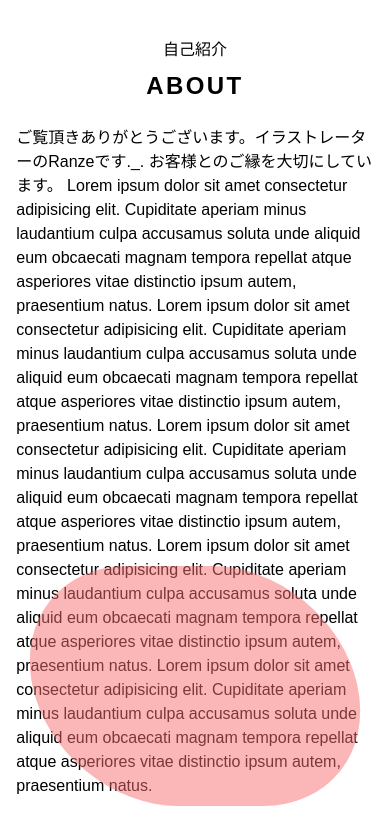
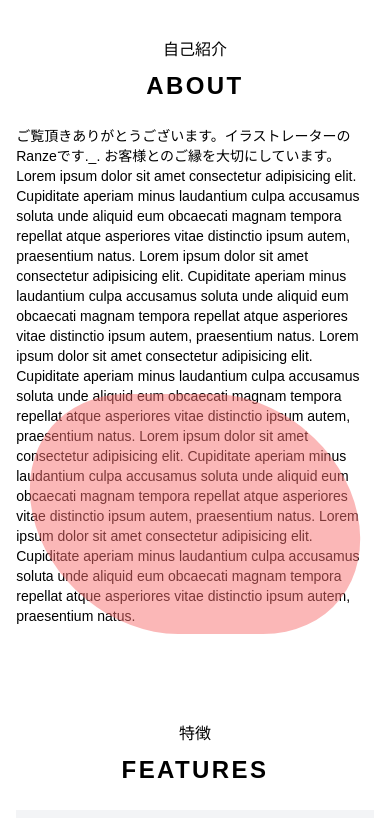
Before and after one commit to mayone-du/ranze-hp, a Next.js app: page / in a window 390 px wide. Shown: the part 846-1664 px from the top of the page. Built offline with nearby package versions, Linux system fonts and the light colour scheme.

Commit message:
update pages and test-create ItemWrapper.tsx

```diff
--- a/src/components/separate/Estimate.tsx
+++ b/src/components/separate/Estimate.tsx
@@ -4,10 +4,12 @@ const Estimate: React.VFC = () => {
   return (
     <>
       <div className="bg-gray-100">
-        <h3>見積もりシート</h3>
+        <h3 className="text-2xl">見積もりシミュレーター</h3>
         <div>
+          <Button variant="outlined">LINEスタンプ</Button>
+          <Button variant="outlined">LINE絵文字</Button>
           <Button variant="outlined">イラスト</Button>
-          <Button variant="outlined">LINEスタンプ</Button>
+          <Button variant="outlined">SNSアイコン</Button>
           <Button variant="outlined">名刺</Button>
         </div>
         <table>
--- a/src/components/shared/BreadCrumb.tsx
+++ b/src/components/shared/BreadCrumb.tsx
@@ -1,11 +1,15 @@
 import Link from "next/link";
 import { Home, ArrowForwardIos } from "@material-ui/icons";
 
-const BreadCrumb: React.VFC<{ currentPage: string }> = ({ currentPage }) => {
+const BreadCrumb: React.VFC<{ currentPage: string; parentPage?: string, parentPath?: string }> = ({
+  currentPage,
+  parentPage,
+  parentPath
+}) => {
   return (
     <>
       <ol className="absolute top-24 left-0 w-screen flex items-center">
-        <li className="ml-12 mr-4 ">
+        <li className="ml-12 mr-4">
           <Link href={"/"}>
             <a className="flex items-center text-blue-500">
               <Home />
@@ -13,10 +17,27 @@ const BreadCrumb: React.VFC<{ currentPage: string }> = ({ currentPage }) => {
             </a>
           </Link>
         </li>
+
         <li className="flex items-center">
           <ArrowForwardIos fontSize="small" />
         </li>
-        <li className="mx-4">{currentPage}</li>
+
+        {parentPage === undefined ? (
+          ""
+        ) : (
+          <>
+            <li className="mx-4">
+              <Link href={parentPath}>
+                <a className="flex items-center text-blue-500">{parentPage}</a>
+              </Link>
+            </li>
+            <li className="flex items-center">
+              <ArrowForwardIos fontSize="small" />
+            </li>
+          </>
+        )}
+
+        <li className="flex items-center mx-4">{currentPage}</li>
       </ol>
     </>
   );
--- /dev/null
+++ b/src/components/shared/ItemWrapper.tsx
@@ -0,0 +1,14 @@
+const ItemWrapper: React.FC<{ children: any, className?: string }> = ({ children, className }) => {
+  return (
+    <>
+    {/* row */}
+      <div className="flex w-11/12 mx-auto">
+
+        {/* col */}
+        <div className="lg:mx-4 my-4 lg:w-screen"></div>
+      </div>
+    </>
+  );
+};
+
+export { ItemWrapper };
--- a/src/components/shared/layout/Header.tsx
+++ b/src/components/shared/layout/Header.tsx
@@ -82,7 +82,7 @@ const Header: React.VFC<{ isActivePage: string }> = ({ isActivePage }) => {
             </li>
           </ul>
         </nav>
-        {/* ↓ハンバーガーメニューのトリガー */}
+
         <div className="block lg:hidden">
           <Button onClick={handleToggleClick} variant="outlined" size="medium">
             {isMenuActive ? (
@@ -92,6 +92,7 @@ const Header: React.VFC<{ isActivePage: string }> = ({ isActivePage }) => {
             )}
           </Button>
         </div>
+
         <ul
           className={`${
             isMenuActive
--- a/src/pages/index.tsx
+++ b/src/pages/index.tsx
@@ -38,32 +38,30 @@ const Home: React.VFC = () => {
               ABOUT
             </h2>
             <div className="flex w-11/12 mx-auto">
-              <div className="lg:mx-4 w-screen">
-                <p className="my-4">
-                  ご覧頂きありがとうございます。イラストレーターのRanzeです._.
-                  お客様とのご縁を大切にしています。 Lorem ipsum dolor sit amet
-                  consectetur adipisicing elit. Cupiditate aperiam minus
-                  laudantium culpa accusamus soluta unde aliquid eum obcaecati
-                  magnam tempora repellat atque asperiores vitae distinctio
-                  ipsum autem, praesentium natus. Lorem ipsum dolor sit amet
-                  consectetur adipisicing elit. Cupiditate aperiam minus
-                  laudantium culpa accusamus soluta unde aliquid eum obcaecati
-                  magnam tempora repellat atque asperiores vitae distinctio
-                  ipsum autem, praesentium natus. Lorem ipsum dolor sit amet
-                  consectetur adipisicing elit. Cupiditate aperiam minus
-                  laudantium culpa accusamus soluta unde aliquid eum obcaecati
-                  magnam tempora repellat atque asperiores vitae distinctio
-                  ipsum autem, praesentium natus. Lorem ipsum dolor sit amet
-                  consectetur adipisicing elit. Cupiditate aperiam minus
-                  laudantium culpa accusamus soluta unde aliquid eum obcaecati
-                  magnam tempora repellat atque asperiores vitae distinctio
-                  ipsum autem, praesentium natus. Lorem ipsum dolor sit amet
-                  consectetur adipisicing elit. Cupiditate aperiam minus
-                  laudantium culpa accusamus soluta unde aliquid eum obcaecati
-                  magnam tempora repellat atque asperiores vitae distinctio
-                  ipsum autem, praesentium natus.
-                </p>
-              </div>
+              <p className="lg:mx-4 my-4 lg:w-screen lg:text-base text-sm">
+                ご覧頂きありがとうございます。イラストレーターのRanzeです._.
+                お客様とのご縁を大切にしています。 Lorem ipsum dolor sit amet
+                consectetur adipisicing elit. Cupiditate aperiam minus
+                laudantium culpa accusamus soluta unde aliquid eum obcaecati
+                magnam tempora repellat atque asperiores vitae distinctio ipsum
+                autem, praesentium natus. Lorem ipsum dolor sit amet consectetur
+                adipisicing elit. Cupiditate aperiam minus laudantium culpa
+                accusamus soluta unde aliquid eum obcaecati magnam tempora
+                repellat atque asperiores vitae distinctio ipsum autem,
+                praesentium natus. Lorem ipsum dolor sit amet consectetur
+                adipisicing elit. Cupiditate aperiam minus laudantium culpa
+                accusamus soluta unde aliquid eum obcaecati magnam tempora
+                repellat atque asperiores vitae distinctio ipsum autem,
+                praesentium natus. Lorem ipsum dolor sit amet consectetur
+                adipisicing elit. Cupiditate aperiam minus laudantium culpa
+                accusamus soluta unde aliquid eum obcaecati magnam tempora
+                repellat atque asperiores vitae distinctio ipsum autem,
+                praesentium natus. Lorem ipsum dolor sit amet consectetur
+                adipisicing elit. Cupiditate aperiam minus laudantium culpa
+                accusamus soluta unde aliquid eum obcaecati magnam tempora
+                repellat atque asperiores vitae distinctio ipsum autem,
+                praesentium natus.
+              </p>
             </div>
           </section>
         </article>
@@ -76,7 +74,7 @@ const Home: React.VFC = () => {
               FEATURES
             </h2>
             <div className="lg:flex w-11/12 mx-auto">
-              <div className="bg-gray-100 lg:mx-4 lg:my-0 my-4 lg:w-screen text-center p-4">
+              <div className="bg-gray-100 lg:mx-4 my-4 lg:w-screen text-center p-4">
                 <p className="lg:text-6xl text-4xl font-bold lg:py-4 pb-4">1</p>
                 <Image src="/images/bg.jpg" width={150} height={150} />
                 <h3 className="py-4 lg:text-2xl text-xl font-bold">
@@ -86,7 +84,7 @@ const Home: React.VFC = () => {
                   ゆるくて可愛いイラストを気に入っていただけ、老若男女問わずにご使用頂いています！個数も8~40個と、お客様に合わせた制作が可能です！
                 </p>
               </div>
-              <div className="bg-gray-100 lg:mx-4 lg:my-0 my-4 lg:w-screen text-center p-4">
+              <div className="bg-gray-100 lg:mx-4 my-4 lg:w-screen text-center p-4">
                 <p className="lg:text-6xl text-4xl font-bold lg:py-4 pb-4">2</p>
                 <Image src="/images/bg.jpg" width={150} height={150} />
                 <h3 className="py-4 lg:text-2xl text-xl font-bold">
@@ -96,7 +94,7 @@ const Home: React.VFC = () => {
                   あまりに多い、または大幅すぎる場合は例外として、軽微な修正は無制限で対応致します！気を使わずにお気軽にご相談ください！
                 </p>
               </div>
-              <div className="bg-gray-100 lg:mx-4 lg:my-0 my-4 lg:w-screen text-center p-4">
+              <div className="bg-gray-100 lg:mx-4 my-4 lg:w-screen text-center p-4">
                 <p className="lg:text-6xl text-4xl font-bold lg:py-4 pb-4">3</p>
                 <Image src="/images/bg.jpg" width={150} height={150} />
                 <h3 className="py-4 lg:text-2xl text-xl font-bold">
@@ -223,7 +221,7 @@ const Home: React.VFC = () => {
               WORKS
             </h2>
             <div className="flex w-11/12 mx-auto">
-              <div className="mx-4 w-screen bg-gray-100">
+              <div className="lg:mx-4 mx-0 my-4 w-screen bg-gray-100">
                 画像をタイルで表示
               </div>
             </div>
@@ -264,7 +262,7 @@ const Home: React.VFC = () => {
                     <Star className="text-yellow-400" />
                     <span className="mx-4">5/5</span>
                   </p>
-                  <p>
+                  <p className="lg:text-base text-sm">
                     とても良かったです。とても良かったです。とても良かったです。とても良かったです。とても良かったです。とても良かったです。とても良かったです。とても良かったです。とても良かったです。とても良かったです。とても良かったです。とても良かったです。
                     とても良かったです。とても良かったです。とても良かったです。とても良かったです。とても良かったです。とても良かったです。とても良かったです。とても良かったです。とても良かったです。とても良かったです。とても良かったです。とても良かったです。
                   </p>
@@ -288,7 +286,7 @@ const Home: React.VFC = () => {
                     <Star className="text-yellow-400" />
                     <span className="mx-4">5/5</span>
                   </p>
-                  <p>
+                  <p className="lg:text-base text-sm">
                     とても良かったです。とても良かったです。とても良かったです。とても良かったです。とても良かったです。とても良かったです。とても良かったです。とても良かったです。とても良かったです。とても良かったです。とても良かったです。とても良かったです。
                     とても良かったです。とても良かったです。とても良かったです。とても良かったです。とても良かったです。とても良かったです。とても良かったです。とても良かったです。とても良かったです。とても良かったです。とても良かったです。とても良かったです。
                   </p>
@@ -312,7 +310,7 @@ const Home: React.VFC = () => {
                     <Star className="text-yellow-400" />
                     <span className="mx-4">5/5</span>
                   </p>
-                  <p>
+                  <p className="lg:text-base text-sm">
                     とても良かったです。とても良かったです。とても良かったです。とても良かったです。とても良かったです。とても良かったです。とても良かったです。とても良かったです。とても良かったです。とても良かったです。とても良かったです。とても良かったです。
                     とても良かったです。とても良かったです。とても良かったです。とても良かったです。とても良かったです。とても良かったです。とても良かったです。とても良かったです。とても良かったです。とても良かったです。とても良かったです。とても良かったです。
                   </p>
--- a/src/pages/service/index.tsx
+++ b/src/pages/service/index.tsx
@@ -22,12 +22,12 @@ const Service: React.VFC = () => {
                 <h3>LINE</h3>
                 <ul className="border-l-2 border-r-2 border-collapse border-gray-400">
                   <li>
-                    <Link href="/">
+                    <Link href="/service/line-stamp">
                       <a className="text-blue-500">LINEスタンプ</a>
                     </Link>
                   </li>
                   <li>
-                    <Link href="/">
+                    <Link href="/service/">
                       <a className="text-blue-500">LINE絵文字</a>
                     </Link>
                   </li>
--- a/src/pages/service/line-stamp.tsx
+++ b/src/pages/service/line-stamp.tsx
@@ -1,4 +1,6 @@
 import { Layout } from "../../components/shared/layout/Layout";
+import { SubPageMainVisual } from "../../components/shared/SubPageMainVisual";
+import { BreadCrumb } from "../../components/shared/BreadCrumb";
 
 const LineStamp: React.VFC = () => {
   const siteTitle = "LINEスタンプ";
@@ -9,6 +11,9 @@ const LineStamp: React.VFC = () => {
         metaDescription="meta"
         isActivePage={siteTitle}
       >
+        <SubPageMainVisual title={siteTitle} subText="service/line-stamp sub text" />
+        <BreadCrumb parentPage={"Service"} parentPath="/service" currentPage={siteTitle} />
+
         <h1>LineStamp</h1>
       </Layout>
     </>
```
Also changed, not shown: 1 other file (tests, documents, lock files or other folders).
